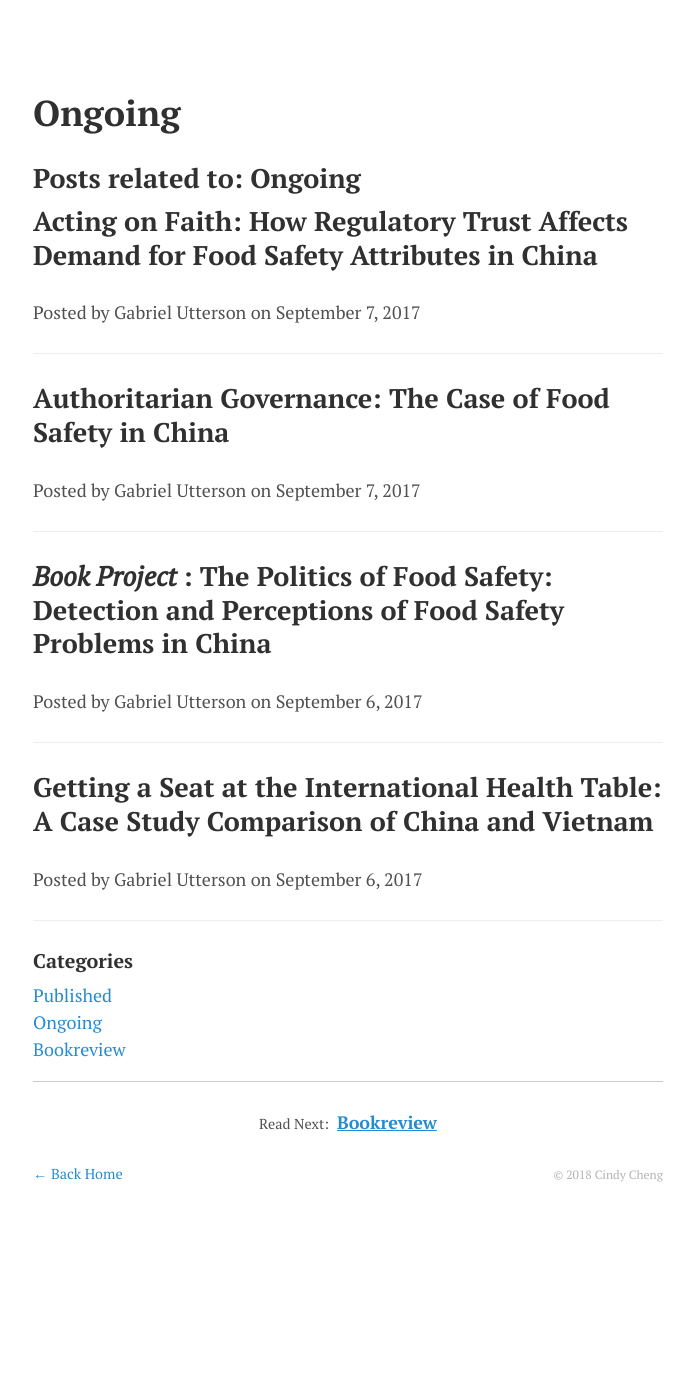
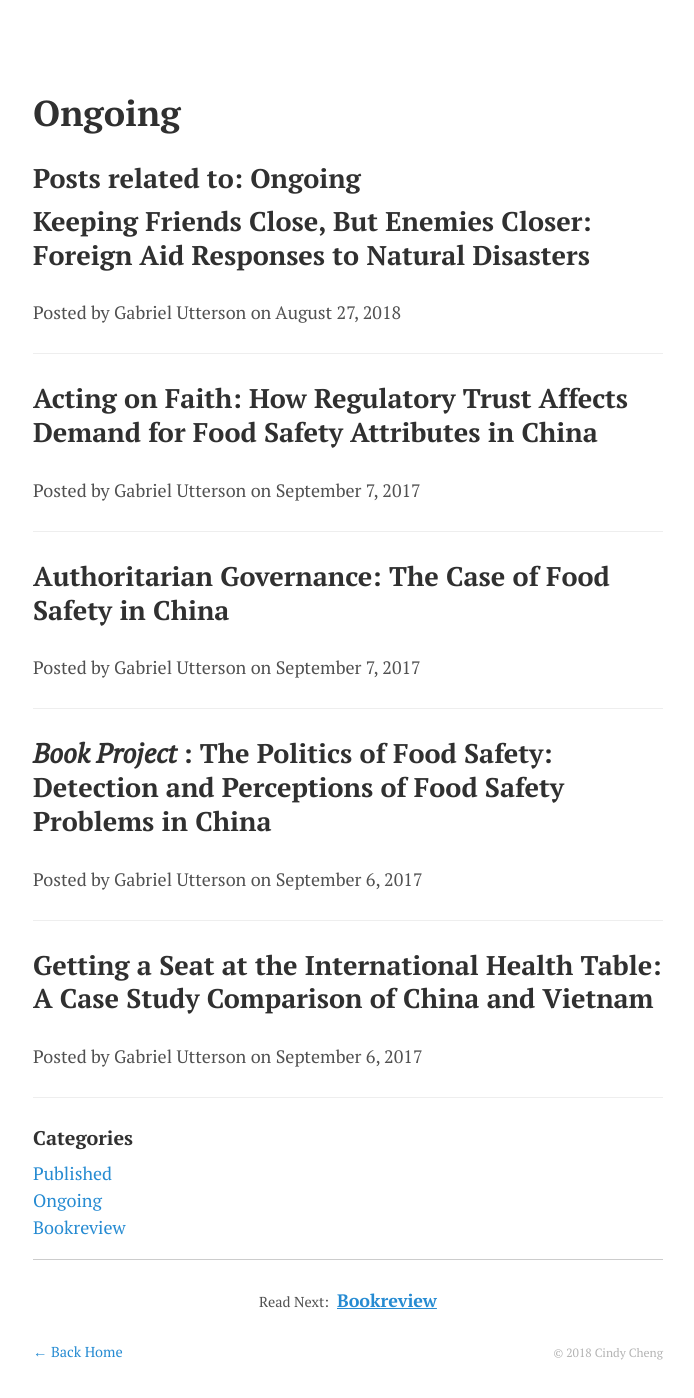
Before and after one commit to cindyyawencheng/cindyyawencheng.github.io, a Jekyll site: the page built from _category/ongoing.html, in a window 1280 px wide. Shown: the whole page, without its empty margins (292-986 px from the left). Built offline with Jekyll 4.4.1, drawn with Linux system fonts in a browser that asks for light colours; before the commit the page ends 1221 px from its top, so only the background shows below that.

Commit message:
update 2018

```diff
--- /dev/null
+++ b/_posts/ongoing/2018-08-27-keepingfriendsclose.md
@@ -0,0 +1,18 @@
+---
+title: Keeping Friends Close, But Enemies Closer&#58; Foreign Aid Responses to Natural Disasters
+layout: post
+category: ongoing
+---
+
+
+
+<div class="message">
+While the existing literature shows that bilateral donors primarily allocate aid to strategic allies, anecdotal evidence suggests that following natural disasters, bilateral aid flows to strategic opponents quite generously. We build on this literature in three ways. First, we differentiate between the three major types of aid: humanitarian, civil society, and development. Next, we show natural disasters act as an exogenous shock to the strategic calculus donor countries undertake when making foreign aid allocation decisions. Specifically, we argue that donor countries use natural disasters as opportunities to exert influence on strategic opponents through the allocation of humanitarian and civil society aid. However, donors still primarily reserve development aid for strategic allies irrespective of whether natural disasters have occurred in countries that are strategic opponents. Last, we substantiate our findings using a new measure of strategic interest that accounts for the indirect ties states share and the multiple dimensions upon which they interact.
+</div>
+
+> This article is co-authored with Shahryar Minhas and is currently under review.
+
+
+
+<br>
+<br>
--- a/index.html
+++ b/index.html
@@ -30,7 +30,7 @@ footer: none
         {% capture home-home %}
           {% include content/home-home.md %}
         {% endcapture %}
-        <img class="mainpic" src="{{ site.baseurl }}/img/IMG_5786_small.jpg" alt="your-photo" >
+        <!-- <img class="mainpic" src="{{ site.baseurl }}/img/IMG_5786_small.jpg" alt="your-photo" > -->
         {{ home-home | markdownify }}
       </div>
     </li>
@@ -55,9 +55,11 @@ footer: none
            <br>
           <h2> Works in Progress and Under Review </h2>
            <br>
-            {% for post in site.categories.ongoing limit: 5 %}<ul>
+            {% for post in site.categories.ongoing limit: 10 %}<ul>
+              <br>
           <article class="post">
             <h3 class="post-title">
+
               <a href="{{ site.baseurl }}{{ post.url }}">
                 {{ post.title }}
               </a>
```
Also changed, not shown: _includes/content/home-cv.md (+2 -2 lines), _posts/ongoing/2017-09-07-regulatorytrust.md (+3 -3 lines), _posts/published/2018-08-27-codex.md (added, +17 -0 lines).
